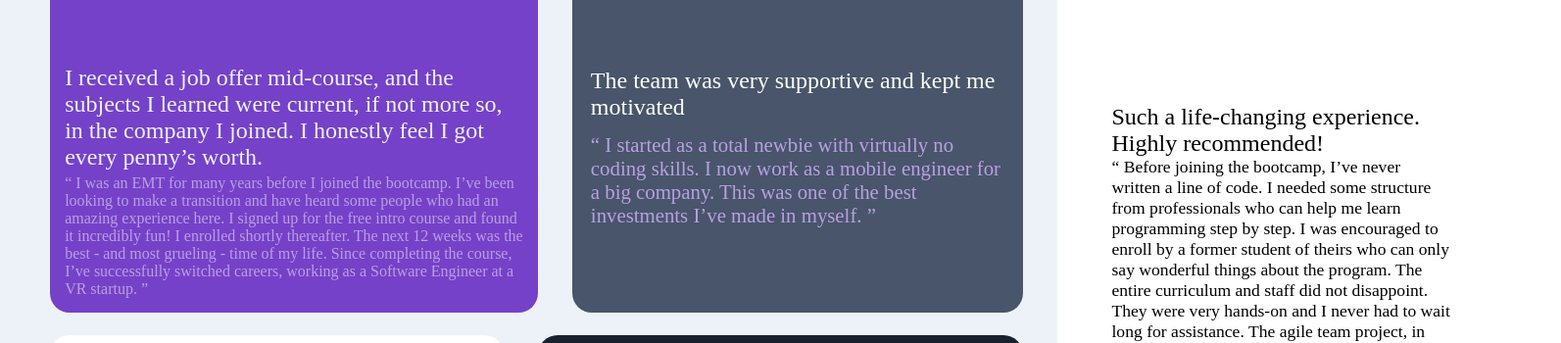
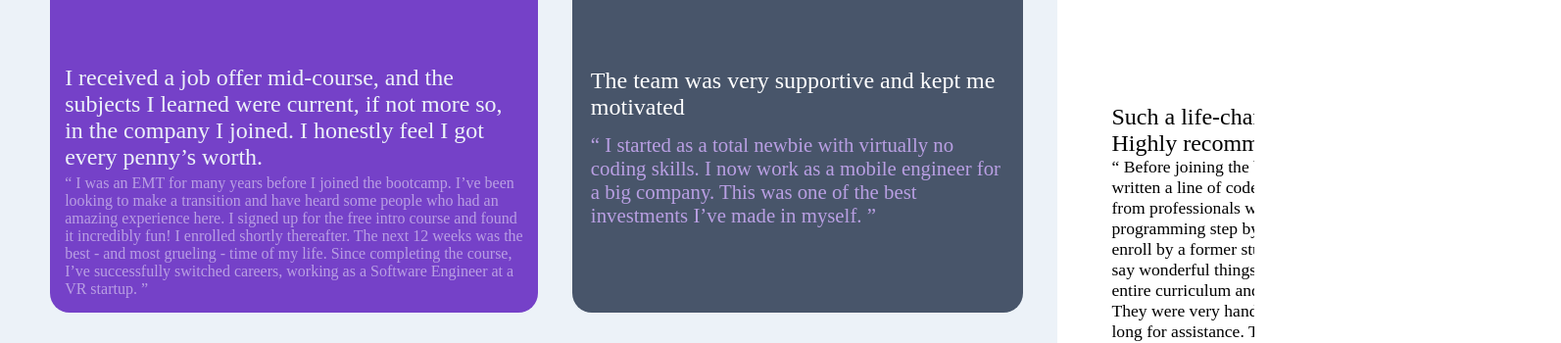
Before and after one commit to basit438/Myassignments, a plain HTML site: page gridassignment/index.html in a window 1280 px wide. Shown: the part 279-629 px from the top of the page at 98% size, 1593 px wide, since content can reach past the window. Drawn offline with Linux system fonts and the light colour scheme.

Commit message:
uploading gridassignment

```diff
--- a/gridassignment/styles.css
+++ b/gridassignment/styles.css
@@ -4,8 +4,8 @@
     box-sizing: border-box;
 }
 .container{
-    height: 100vh;
-    width: 100vw;
+    height: 100%;
+    width: 100%;
     display: grid;
     grid-template-rows: repeat(2, 1fr);
     grid-template-columns: repeat(4,1fr);
@@ -112,3 +112,6 @@
     font-size: 0.9em;
 
 }
+main{
+    overflow: hidden;
+}
```
